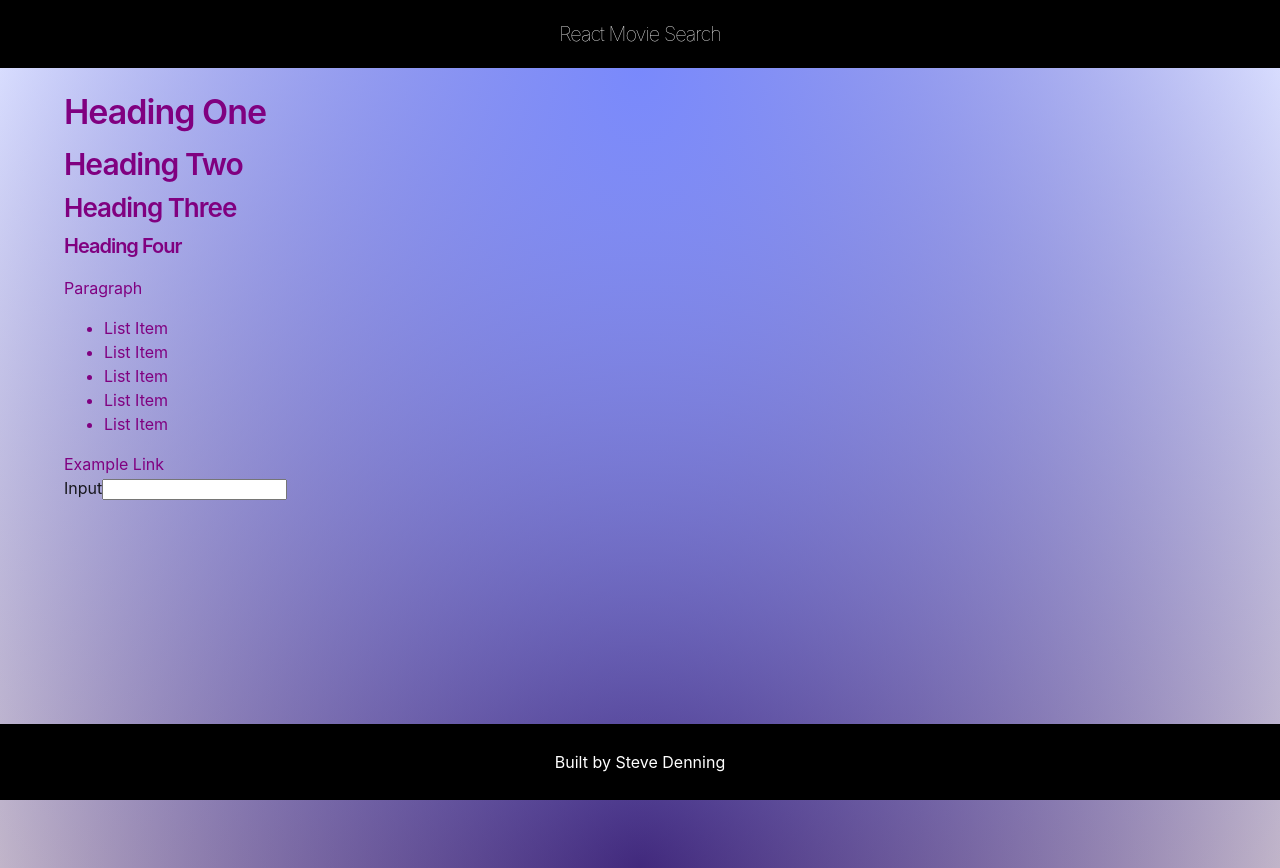
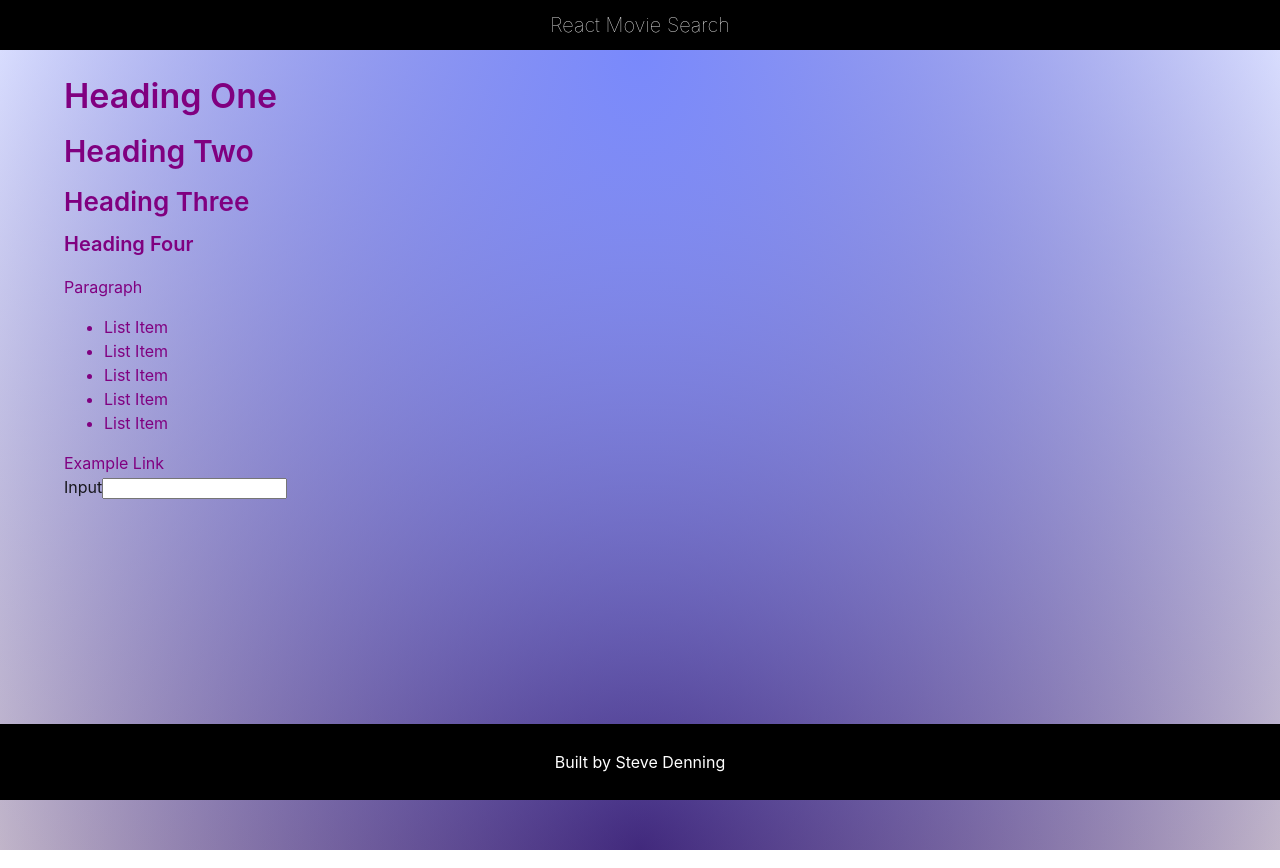
Before and after one commit to SteveDenning/react-movie-search, a React (Create React App) app: page / in a window 1280 px wide. Built offline with nearby package versions, Linux system fonts and the light colour scheme.

Commit message:
015 - update line height for headings

```diff
--- a/src/styles/_typography.scss
+++ b/src/styles/_typography.scss
@@ -9,14 +9,13 @@ h5,
 h6 {
   color: purple;
   font-weight: 600;
-  letter-spacing: -1px;
+  line-height: 1.5;
   margin: 0;
   margin-bottom: 0.5rem;
 }
 
 h1 {
   font-size: 24px;
-  line-height: 48px;
   @include breakpoint($small) {
     font-size: 34px;
   }
@@ -24,7 +23,6 @@ h1 {
 
 h2 {
   font-size: 22px;
-  line-height: 40px;
   @include breakpoint($small) {
     font-size: 30px;
   }
@@ -32,7 +30,6 @@ h2 {
 
 h3 {
   font-size: 20px;
-  line-height: 32px;
   @include breakpoint($small) {
     font-size: 26px;
   }
@@ -42,7 +39,6 @@ h4,
 h5,
 h6 {
   font-size: 18px;
-  line-height: 28px;
   @include breakpoint($small) {
     font-size: 20px;
   }
@@ -54,7 +50,7 @@ li {
   color: purple;
   font-size: 16px;
   font-weight: 400;
-  line-height: 24px;
+  line-height: 1.5;
 }
 
 a {
```
